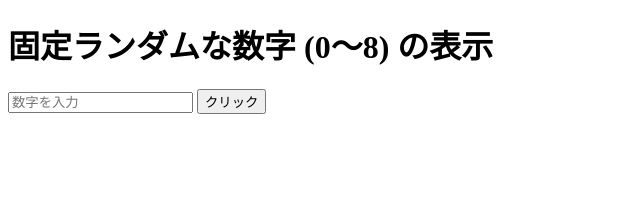
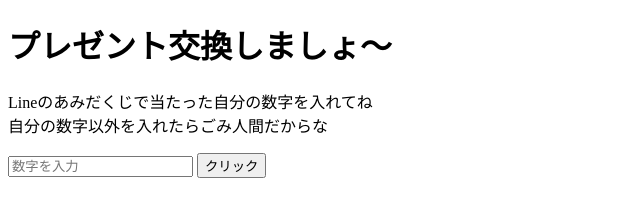
Before and after one commit to shoma-4926/gift-tyu-sen, a plain HTML site: page index.html in a window 1280 px wide. Shown: the whole page, without its empty margins (0-640 px from the left). Drawn offline with Linux system fonts and the light colour scheme.

Commit message:
Update index.html

```diff
--- a/index.html
+++ b/index.html
@@ -6,7 +6,8 @@
     <title>シードによる固定ランダム</title>
 </head>
 <body>
-    <h1>固定ランダムな数字 (0〜8) の表示</h1>
+    <h1>プレゼント交換しましょ～</h1>
+    <p>Lineのあみだくじで当たった自分の数字を入れてね<br>自分の数字以外を入れたらごみ人間だからな</p>
     <p id="random-number"></p>
     <input type="text" id="input-box" placeholder="数字を入力">
     <button type="button" onclick="getNextRandomNumber()">クリック</button>
```
